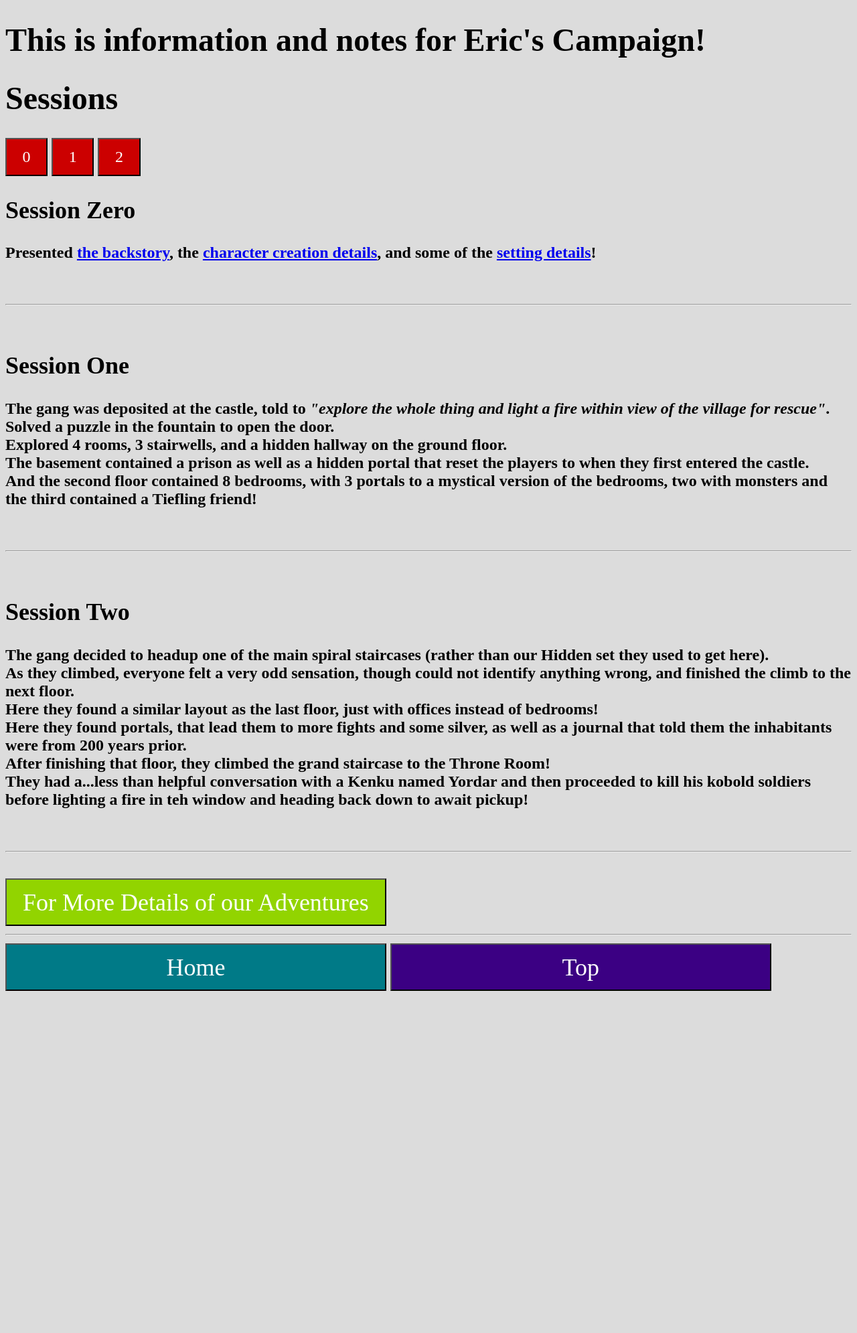
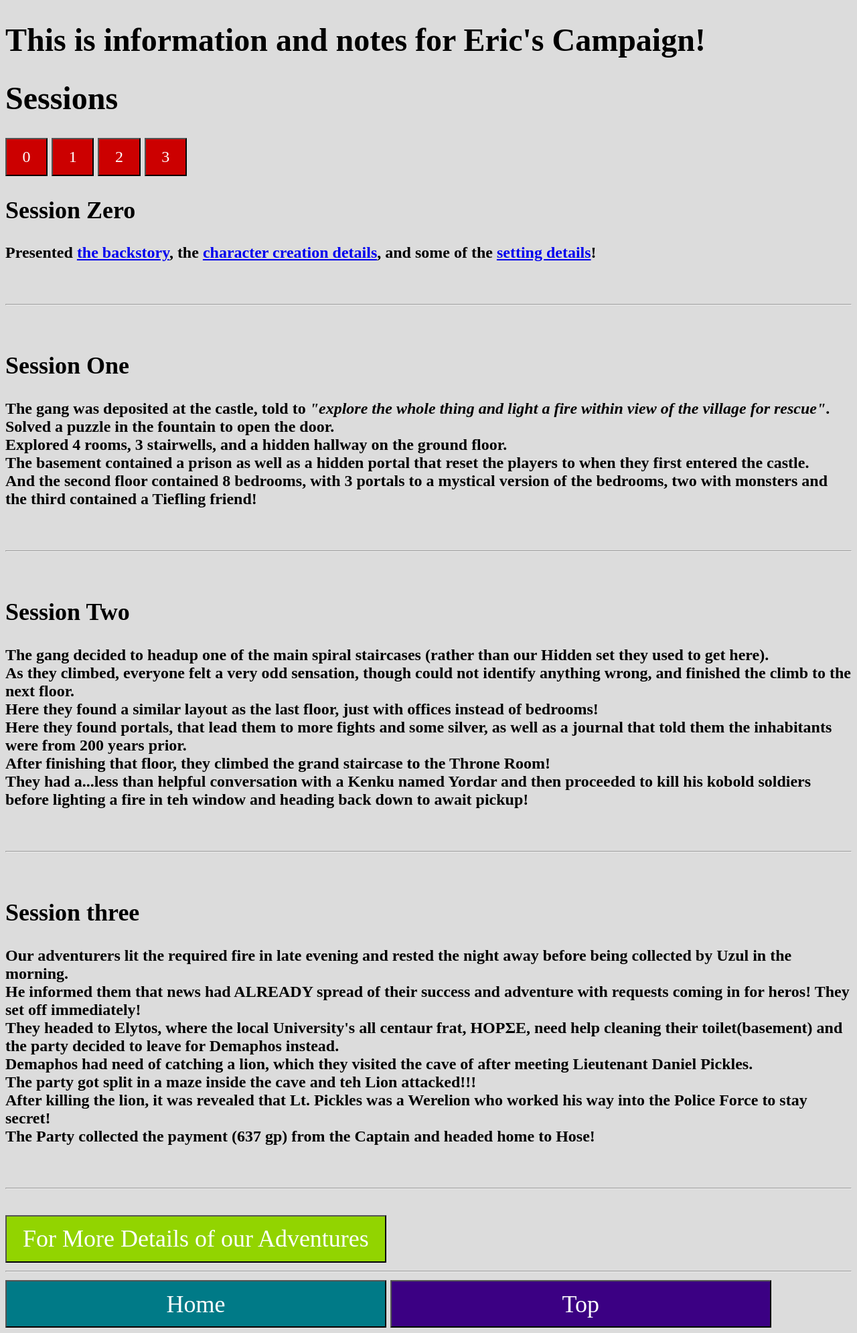
Before and after one commit to TheDiemer/resumeSite, a Flask app: page /sessions in a window 1280 px wide. Shown: the whole page at 67% size. Before the commit the page ends 1480 px from the top, so only its background shows below. Run offline with Flask 2, Linux system fonts and the light colour scheme.

Commit message:
sessions summary up to date. Story is setup to be filled in later

```diff
--- a/dnd/templates/sessions.html
+++ b/dnd/templates/sessions.html
@@ -11,6 +11,7 @@
 	<button href="#zero" class="button" id ="sessions" onclick="window.location.href = '#zero'">0</button>
 	<button href="#one" class="button" id ="sessions" onclick="window.location.href = '#one'">1</button>
 	<button href="#two" class="button" id ="sessions" onclick="window.location.href = '#two'">2</button>
+	<button href="#three" class="button" id ="sessions" onclick="window.location.href = '#three'">3</button>
 
 	<h2><span id="zero">Session Zero</span></h2>
         <p>
@@ -41,6 +42,19 @@
 	<br>
 	<hr>
 	<br>
+	<h2><span if="three">Session three</span></h2>
+	<p>
+		Our adventurers lit the required fire in late evening and rested the night away before being collected by Uzul in the morning.<br>
+		He informed them that news had ALREADY spread of their success and adventure with requests coming in for heros! They set off immediately!<br>
+		They headed to Elytos, where the local University's all centaur frat, ΗΟΡΣE, need help cleaning their toilet(basement) and the party decided to leave for Demaphos instead.<br>
+		Demaphos had need of catching a lion, which they visited the cave of after meeting Lieutenant Daniel Pickles.<br>
+		The party got split in a maze inside the cave and teh Lion attacked!!!<br>
+		After killing the lion, it was revealed that Lt. Pickles was a Werelion who worked his way into the Police Force to stay secret!<br>
+		The Party collected the payment (637 gp) from the Captain and headed home to Hose!<br>
+	</p>
+	<br>
+	<hr>
+	<br>
 	<button class="button" id="home" style="background-color: rgb(146, 212, 0)" onclick="window.location.href = '/dnd/story'" onmouseover="" style="cursor: pointer;">For More Details of our Adventures</button>
 	<hr>
 	<button class="button" id="home" onclick="window.location.href = '/dnd/'" onmouseover="" style="cursor: pointer;">Home</button>
```
Also changed, not shown: dnd/templates/story.html (+14 -1 lines).
